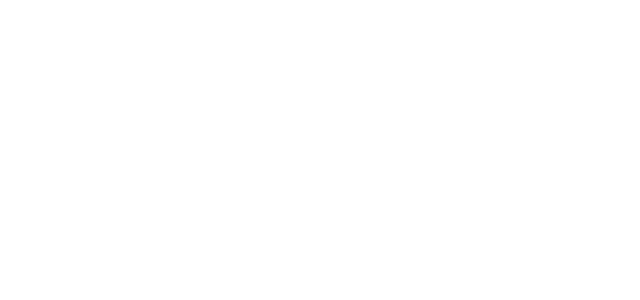
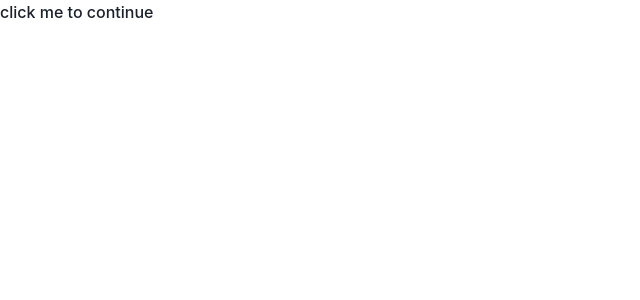
Before and after one commit to funGame07/classes, a React (Vite) app: page / in a window 1280 px wide. Before the commit this address had no page. Shown: the top 300 px of the page, without its empty margins (0-640 px from the left). Built offline with nearby package versions, Linux system fonts and the light colour scheme.

Commit message:
first commit

```diff
--- a/src/App.jsx
+++ b/src/App.jsx
@@ -6,6 +6,7 @@
   return(
     <BrowserRouter>
       <Routes>
+        <Route path="/" element={<a href="/landingpage">click me to continue</a>}/>
         <Route path="/landingpage" element={<LandingPage/>} />
         <Route path="/dashboard" element={<Dashboard/>} />
         {/* <Route path="/secretary" element="" />
```
